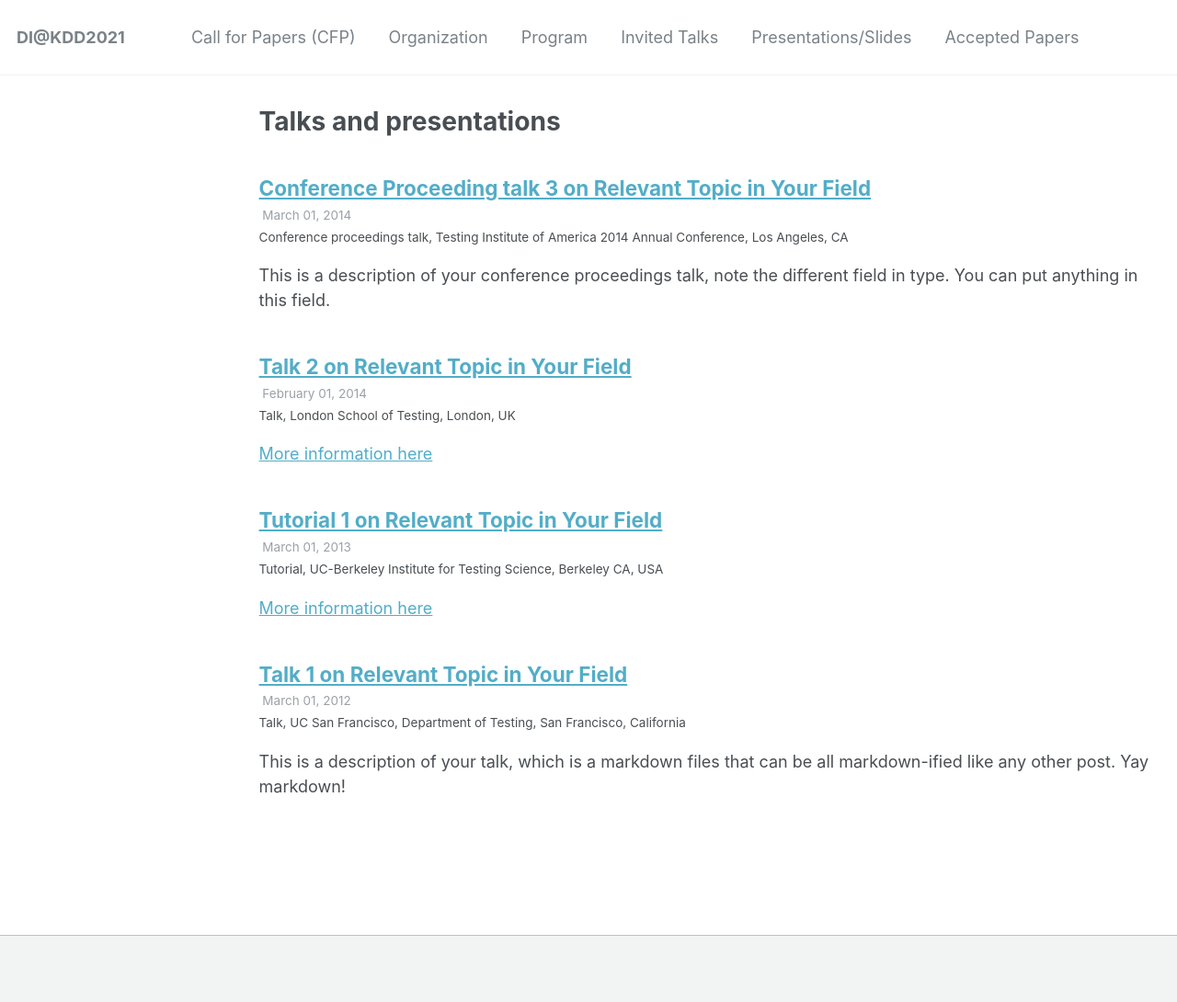
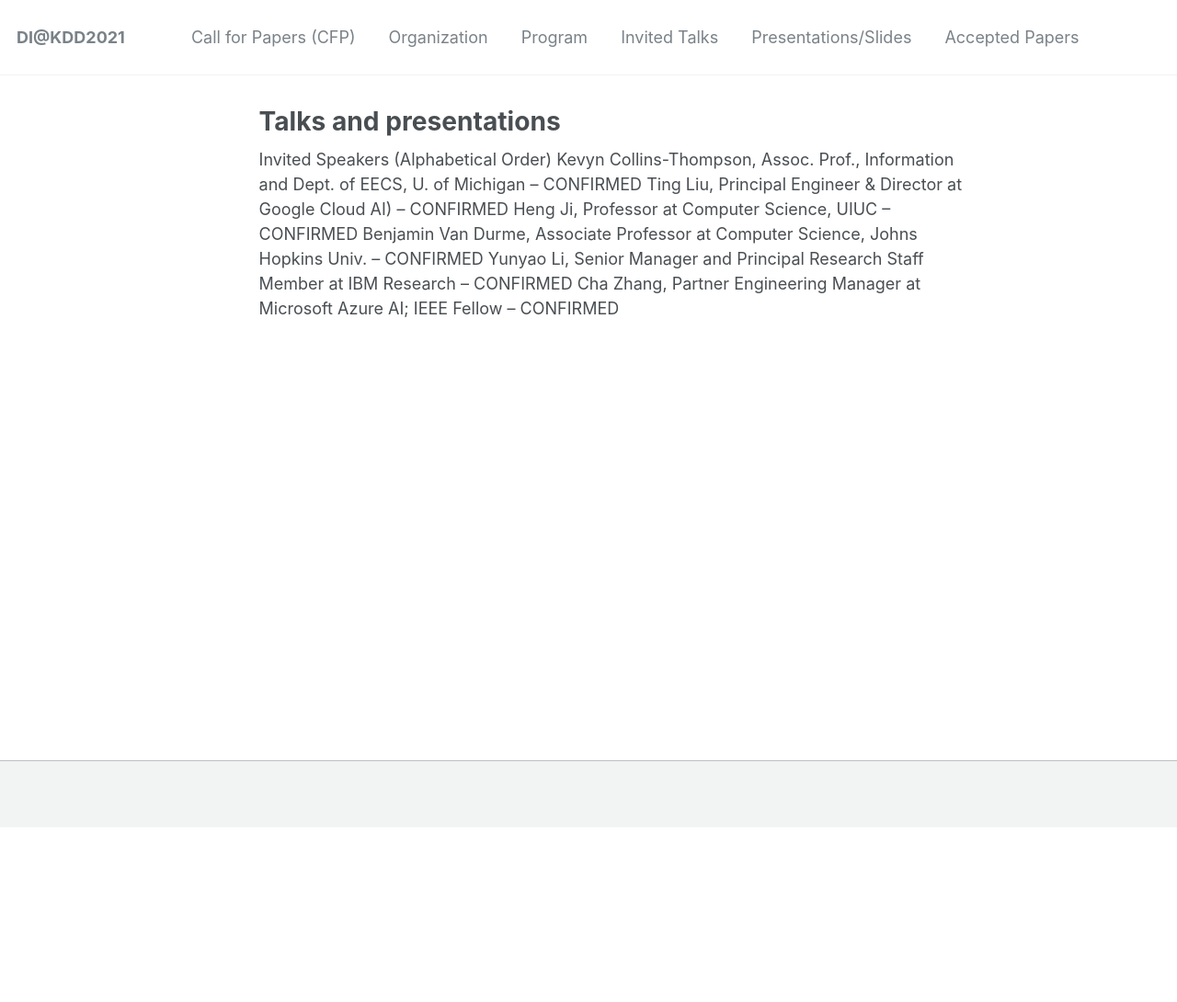
Before and after one commit to document-intelligence/DI-2022, a Jekyll site: the page built from _pages/talks.html, in a window 1280 px wide. Shown: the whole page at 92% size. Built offline with Jekyll 4.4.1, drawn with Linux system fonts in a browser that asks for light colours; after the commit the page ends 900 px from its top, so only the background shows below that.

Commit message:
updating talks page

```diff
--- a/_pages/talks.html
+++ b/_pages/talks.html
@@ -1,16 +1,9 @@
 ---
-layout: archive
 title: "Talks and presentations"
 permalink: /talks/
-author_profile: true
 ---
+Invited Speakers (Alphabetical Order)
+Kevyn Collins-Thompson, Assoc. Prof., Information and Dept. of EECS, U. of Michigan – CONFIRMED	Ting Liu, Principal Engineer & Director at Google Cloud AI) – CONFIRMED
 
-{% if site.talkmap_link == true %}
-
-<p style="text-decoration:underline;"><a href="/talkmap.html">See a map of all the places I've given a talk!</a></p>
-
-{% endif %}
-
-{% for post in site.talks reversed %}
-  {% include archive-single-talk.html %}
-{% endfor %}
+Heng Ji, Professor at Computer Science, UIUC – CONFIRMED	Benjamin Van Durme, Associate Professor at Computer Science, Johns Hopkins Univ. – CONFIRMED
+Yunyao Li, Senior Manager and Principal Research Staff Member at IBM Research – CONFIRMED	Cha Zhang, Partner Engineering Manager at Microsoft Azure AI; IEEE Fellow – CONFIRMED
```
